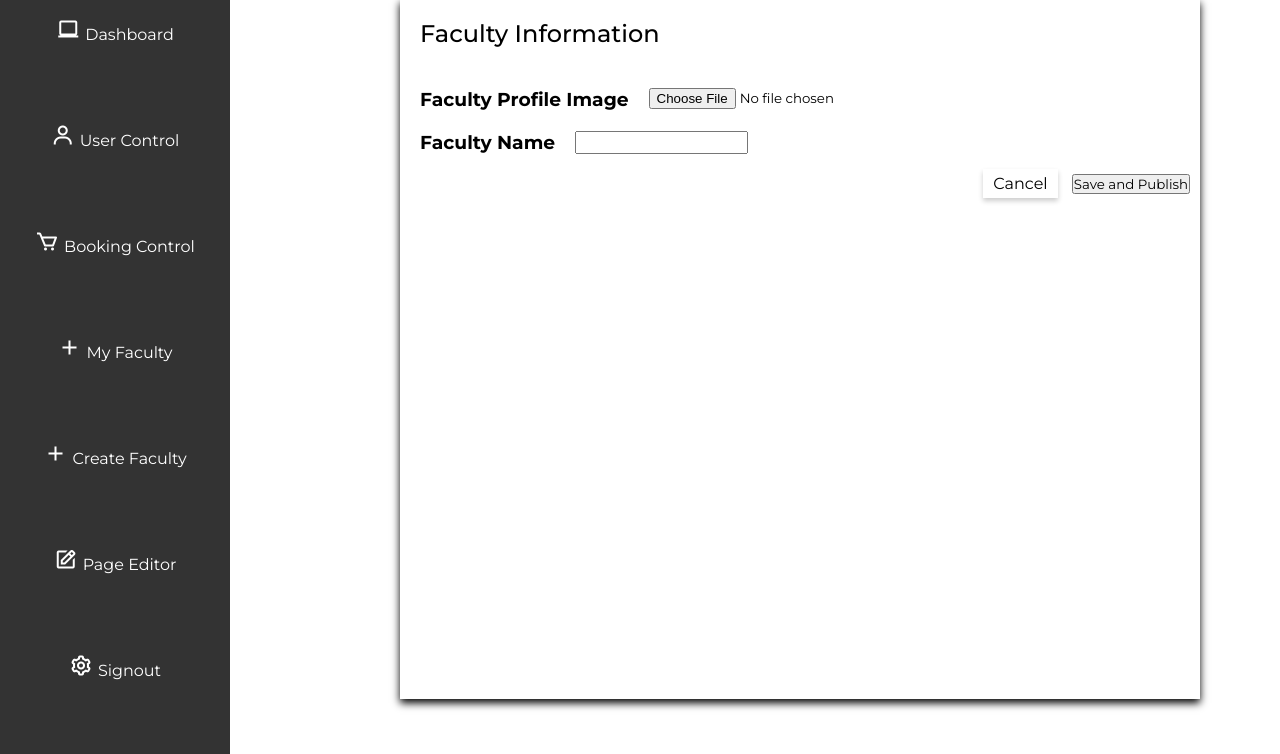
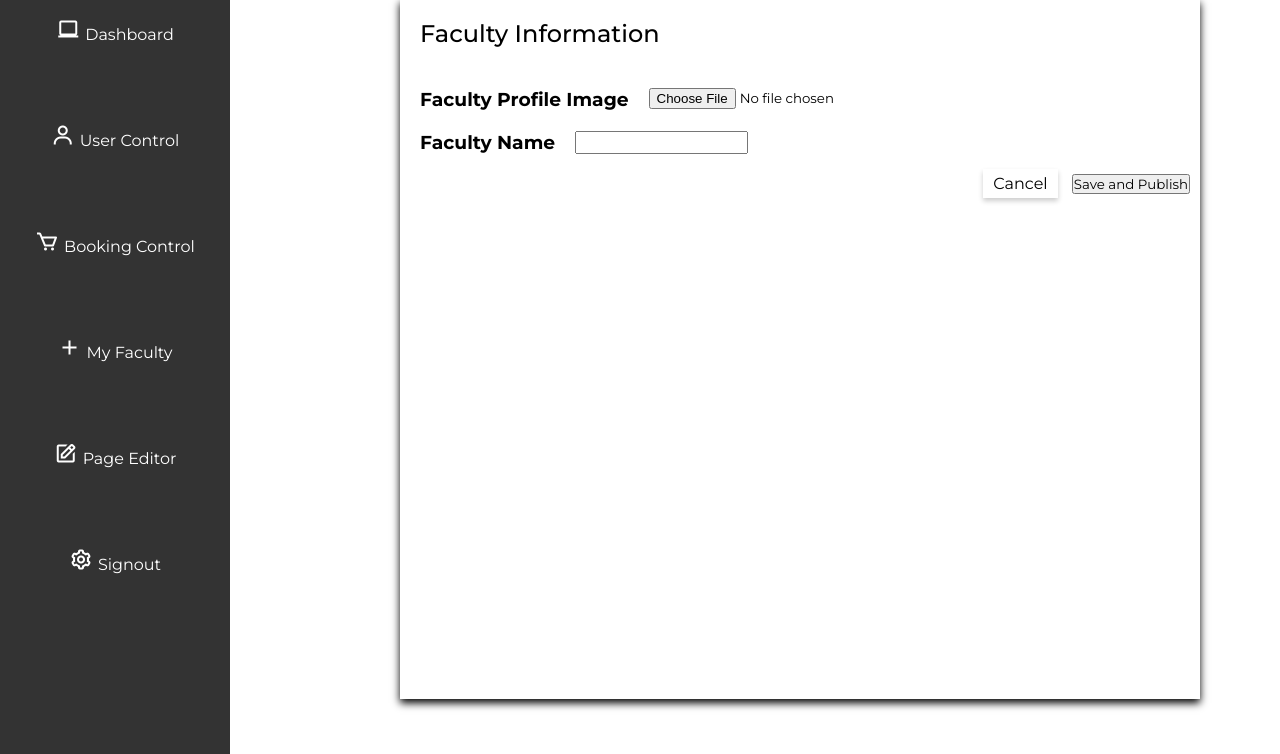
Before and after one commit to jelwingeuan/University-Appointment-System-UAS-, a Flask app: page /createfacultyhub in a window 1280 px wide. Shown: the part 92-846 px from the top of the page. Run offline with Flask 3, Linux system fonts and the light colour scheme; data comes from the database, SQL or seed files in the repository; both versions use the stored data as it was after the commit.

Commit message:
v2.0.10_databese1 "Upadated Database 1" (2024.06.11, 12:00)

```diff
--- a/templates/createfacultyhub.html
+++ b/templates/createfacultyhub.html
@@ -24,7 +24,6 @@
             <li><i class='bx bx-user'></i><a href="/usercontrol">User Control</a></li>
             <li><i class='bx bx-cart'></i><a href="/appointmentcontrol">Booking Control</a></li>
             <li><i class='bx bx-plus'></i><a href="/faculty">My Faculty</a></li>
-            <li><i class='bx bx-plus'></i><a href="/createfacultyhub">Create Faculty</a></li>
             <li><i class='bx bx-edit' ></i><a href="/adminpageeditor">Page Editor</a></li>
             <li><i class='bx bx-cog' ></i><a href="/logout">Signout</a></li>
         </ul>
```
Also changed, not shown: database.db.
